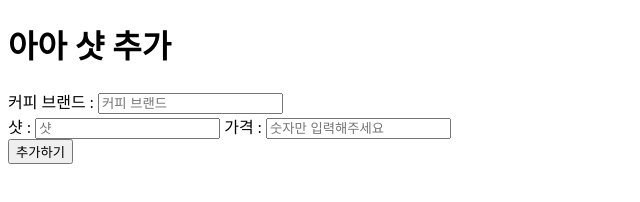
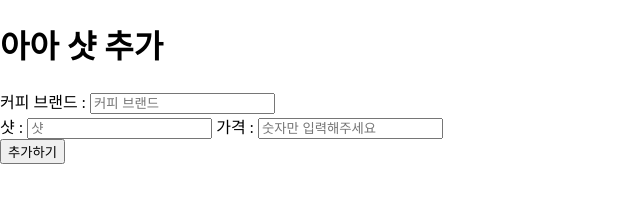
Before and after one commit to kdt-ful-class-three-group/member_1, a website: page plus.html in a window 1280 px wide. Shown: the whole page, without its empty margins (0-640 px from the left). Drawn offline with Linux system fonts and the light colour scheme.

Commit message:
body에 대한 style 추가

```diff
--- a/plus.html
+++ b/plus.html
@@ -4,6 +4,14 @@
     <meta charset="UTF-8" />
     <meta name="viewport" content="width=device-width, initial-scale=1.0" />
     <title>IA PLUS</title>
+    <style>
+      body {
+        margin: 0;
+        padding: 0;
+        width: 100%;
+        height: 100vh;
+      }
+    </style>
   </head>
   <body>
     <div #root>
```
